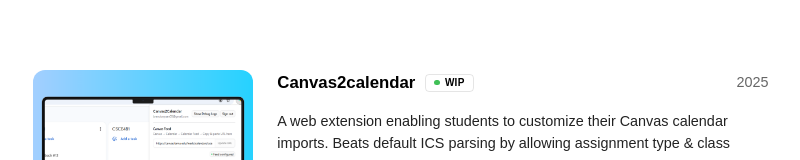
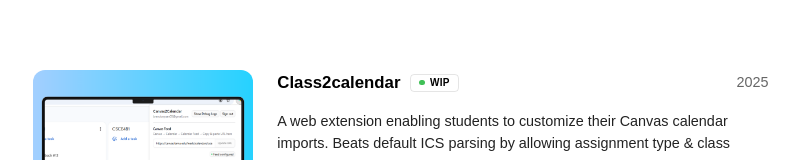
Before and after one commit to brandonyuanCS/brandonyuancs.github.io, a React (Vite) app: page /projects in a window 1280 px wide. Shown: the part 196-356 px from the top of the page, without its empty margins (232-1032 px from the left). Built offline with nearby package versions, Linux system fonts and the light colour scheme; a web font is replaced by a local one.

Commit message:
updated resume + github links

```diff
--- a/src/pages/projects/Projects.tsx
+++ b/src/pages/projects/Projects.tsx
@@ -19,11 +19,11 @@
 
 const projects: Project[] = [
   {
-    title: 'Canvas2calendar',
+    title: 'Class2calendar',
     description: 'A web extension enabling students to customize their Canvas calendar imports. Beats default ICS parsing by allowing assignment type & class filtering, color-coding, and integration with Google Tasks. Currently being refactored with plans to roll out to production.',
     image: '/canvas2calendar.png',
     tags: ['React.js', 'Google APIs', 'Express.js', 'PostgreSQL'],
-    githubUrl: 'https://github.com/brandonyuanCS/canvas2calendar',
+    githubUrl: 'https://github.com/brandonyuanCS/class2calendar',
     date: '2025',
     isWip: true
   },
```
Also changed, not shown: 1 other file (tests, documents, lock files or other folders).
